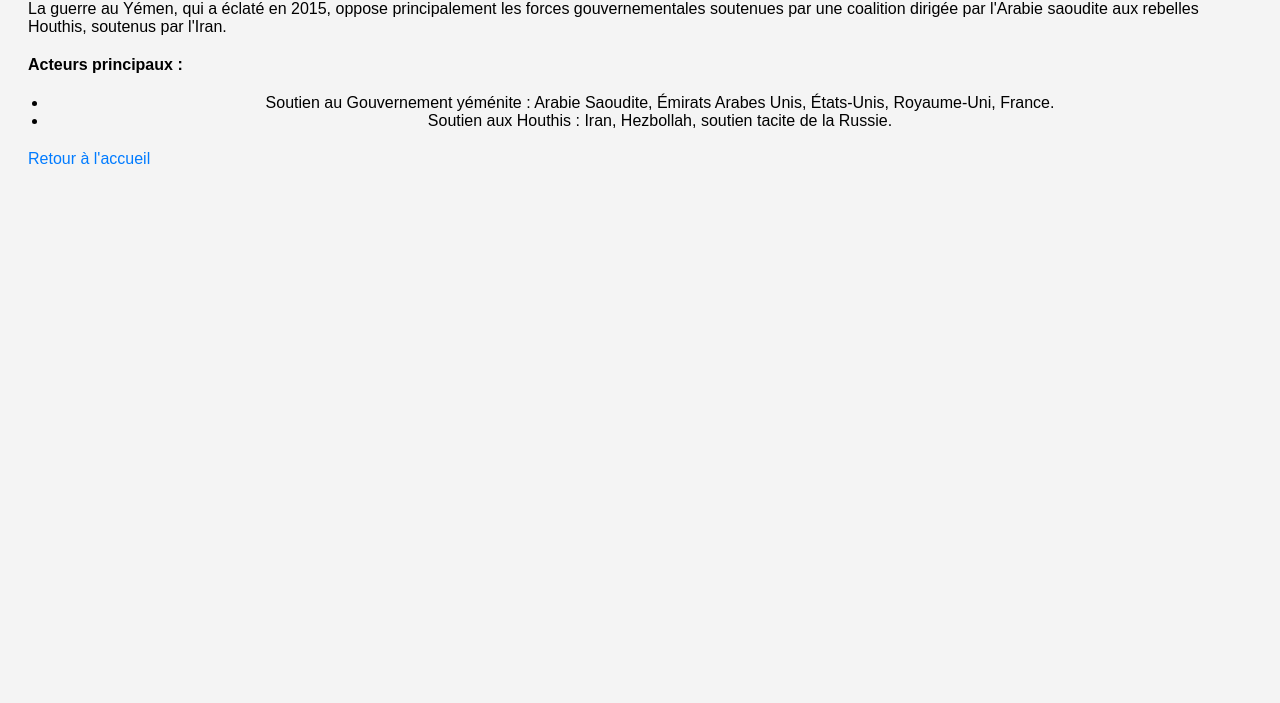
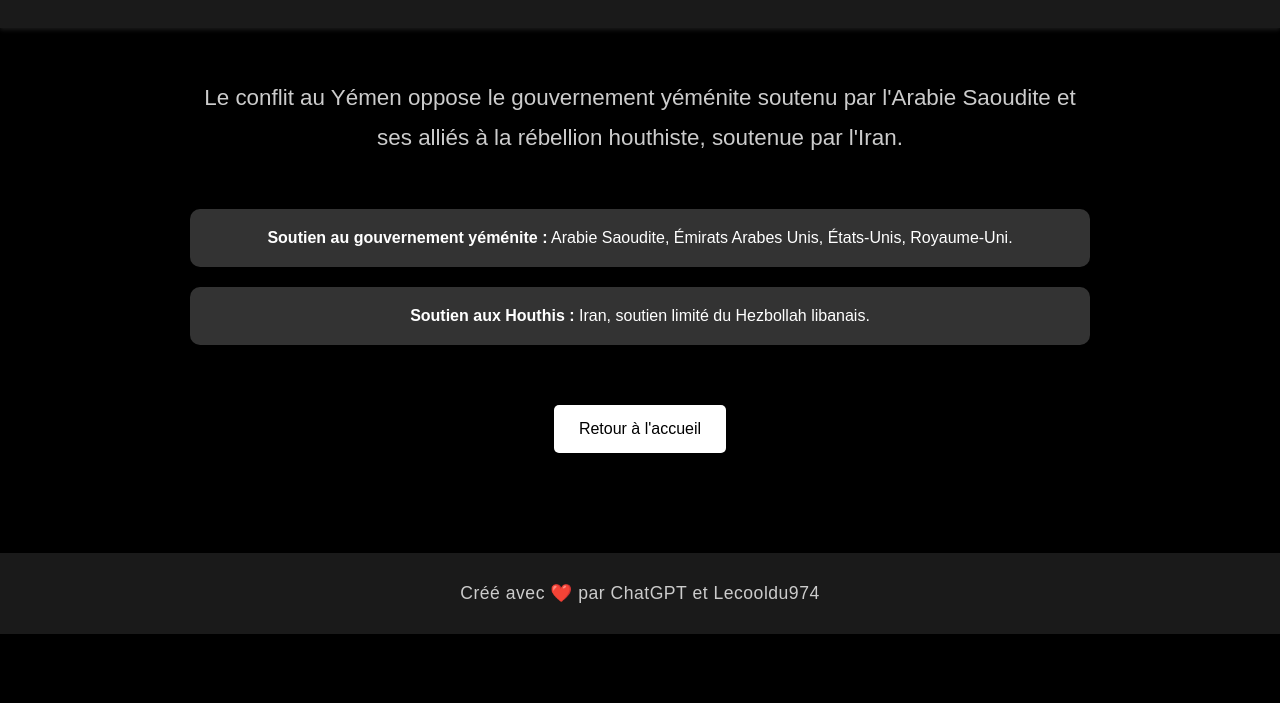
Before and after one commit to Lecooldu974/world-conflicts-2024, a plain HTML site: page Yemen.html in a window 1280 px wide. Shown: the part 97-800 px from the top of the page. Drawn offline with Linux system fonts and the light colour scheme.

Commit message:
Update Yemen.html

```diff
--- a/Yemen.html
+++ b/Yemen.html
@@ -3,44 +3,105 @@
 <head>
     <meta charset="UTF-8">
     <meta name="viewport" content="width=device-width, initial-scale=1.0">
-    <title>Guerre au Yémen</title>
+    <title>Conflit au Yémen</title>
     <style>
         body {
-            font-family: Arial, sans-serif;
-            text-align: center;
-            background-color: #f4f4f4;
+            font-family: 'Arial', sans-serif;
+            background-color: #000;
+            color: #fff;
+            margin: 0;
+            padding: 0;
+            overflow-y: scroll;
+            scroll-behavior: smooth;
         }
         header {
+            background-color: #1a1a1a;
+            width: 100%;
+            padding: 40px 0;
+            text-align: center;
+            color: #fff;
+            box-shadow: 0 2px 4px rgba(255, 255, 255, 0.1);
+        }
+        header h1 {
+            margin: 0;
+            font-size: 2.5em;
+            letter-spacing: 1.5px;
+        }
+        .content {
+            width: 80%;
+            max-width: 900px;
+            margin: 50px auto;
+            text-align: center;
+        }
+        .content p {
+            font-size: 1.4em;
+            line-height: 1.8;
+            margin-bottom: 50px;
+            color: #ccc;
+        }
+        .content ul {
+            list-style-type: none;
+            padding: 0;
+        }
+        .content li {
+            margin: 20px 0;
+            padding: 20px;
             background-color: #333;
-            color: white;
-            padding: 1em 0;
+            border-radius: 10px;
+            transition: transform 0.3s ease;
         }
-        h1 {
+        .content li:hover {
+            transform: translateY(-5px);
+        }
+        footer {
+            margin-top: 100px;
+            padding: 30px 0;
+            text-align: center;
+            background-color: #1a1a1a;
+            color: #ccc;
+            width: 100%;
+        }
+        footer p {
             margin: 0;
+            font-size: 1.1em;
+            letter-spacing: 0.5px;
         }
-        p {
-            margin: 20px;
-            text-align: left;
+        .back-link {
+            display: inline-block;
+            margin-top: 40px;
+            padding: 15px 25px;
+            background-color: #fff;
+            color: #000;
+            text-decoration: none;
+            border-radius: 5px;
+            transition: background-color 0.3s ease;
         }
-        a {
-            text-decoration: none;
-            color: #007bff;
+        .back-link:hover {
+            background-color: #444;
+            color: #fff;
         }
     </style>
 </head>
 <body>
+
     <header>
-        <h1>Guerre au Yémen</h1>
+        <h1>Conflit au Yémen</h1>
     </header>
 
-    <p>La guerre au Yémen, qui a éclaté en 2015, oppose principalement les forces gouvernementales soutenues par une coalition dirigée par l'Arabie saoudite aux rebelles Houthis, soutenus par l'Iran.</p>
+    <div class="content">
+        <p>Le conflit au Yémen oppose le gouvernement yéménite soutenu par l'Arabie Saoudite et ses alliés à la rébellion houthiste, soutenue par l'Iran.</p>
 
-    <p><strong>Acteurs principaux :</strong></p>
-    <ul>
-        <li>Soutien au Gouvernement yéménite : Arabie Saoudite, Émirats Arabes Unis, États-Unis, Royaume-Uni, France.</li>
-        <li>Soutien aux Houthis : Iran, Hezbollah, soutien tacite de la Russie.</li>
-    </ul>
+        <ul>
+            <li><strong>Soutien au gouvernement yéménite :</strong> Arabie Saoudite, Émirats Arabes Unis, États-Unis, Royaume-Uni.</li>
+            <li><strong>Soutien aux Houthis :</strong> Iran, soutien limité du Hezbollah libanais.</li>
+        </ul>
 
-    <p><a href="index.html">Retour à l'accueil</a></p>
+        <a class="back-link" href="index.html">Retour à l'accueil</a>
+    </div>
+
+    <footer>
+        <p>Créé avec ❤️ par ChatGPT et Lecooldu974</p>
+    </footer>
+
 </body>
 </html>
```
